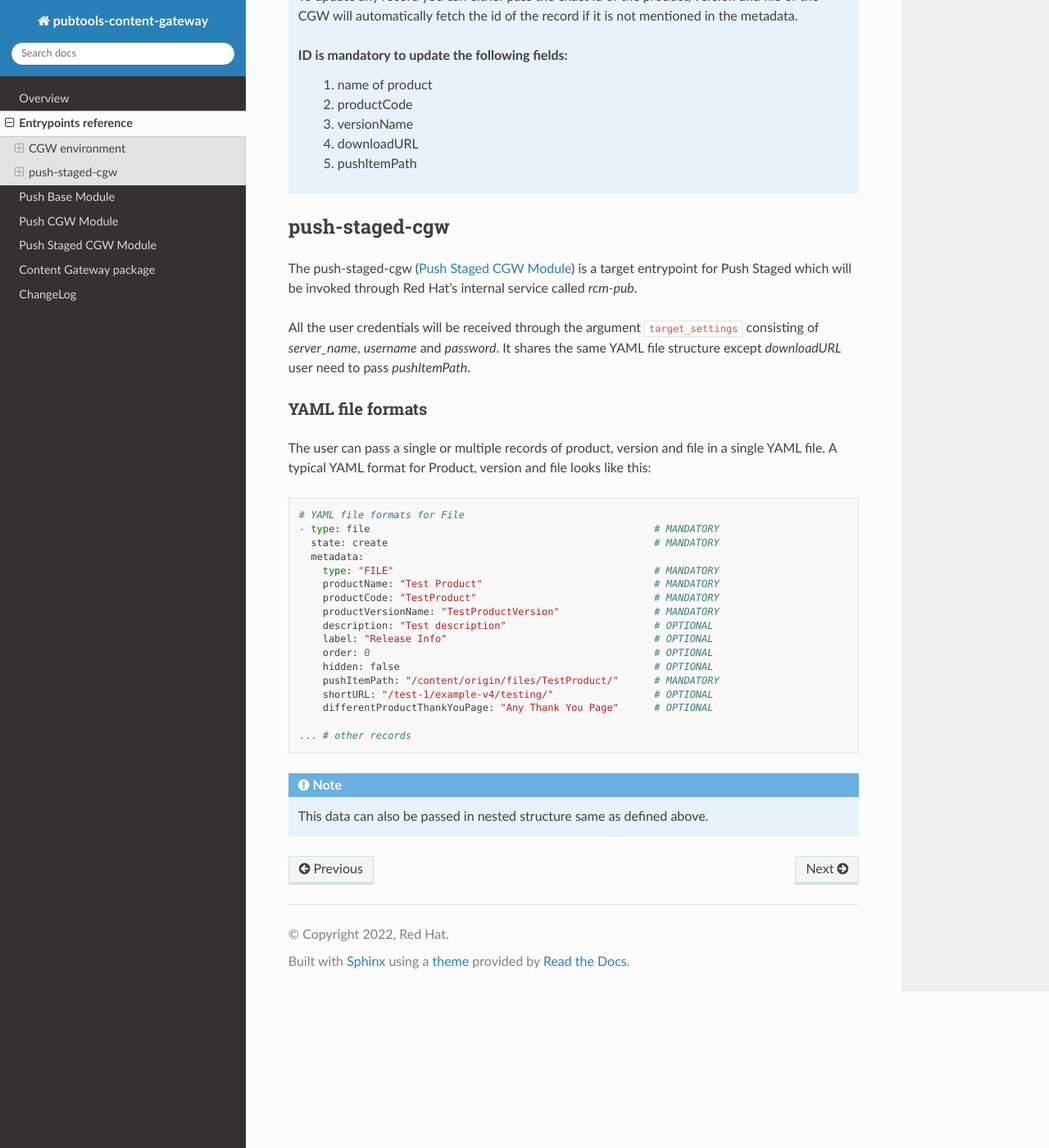
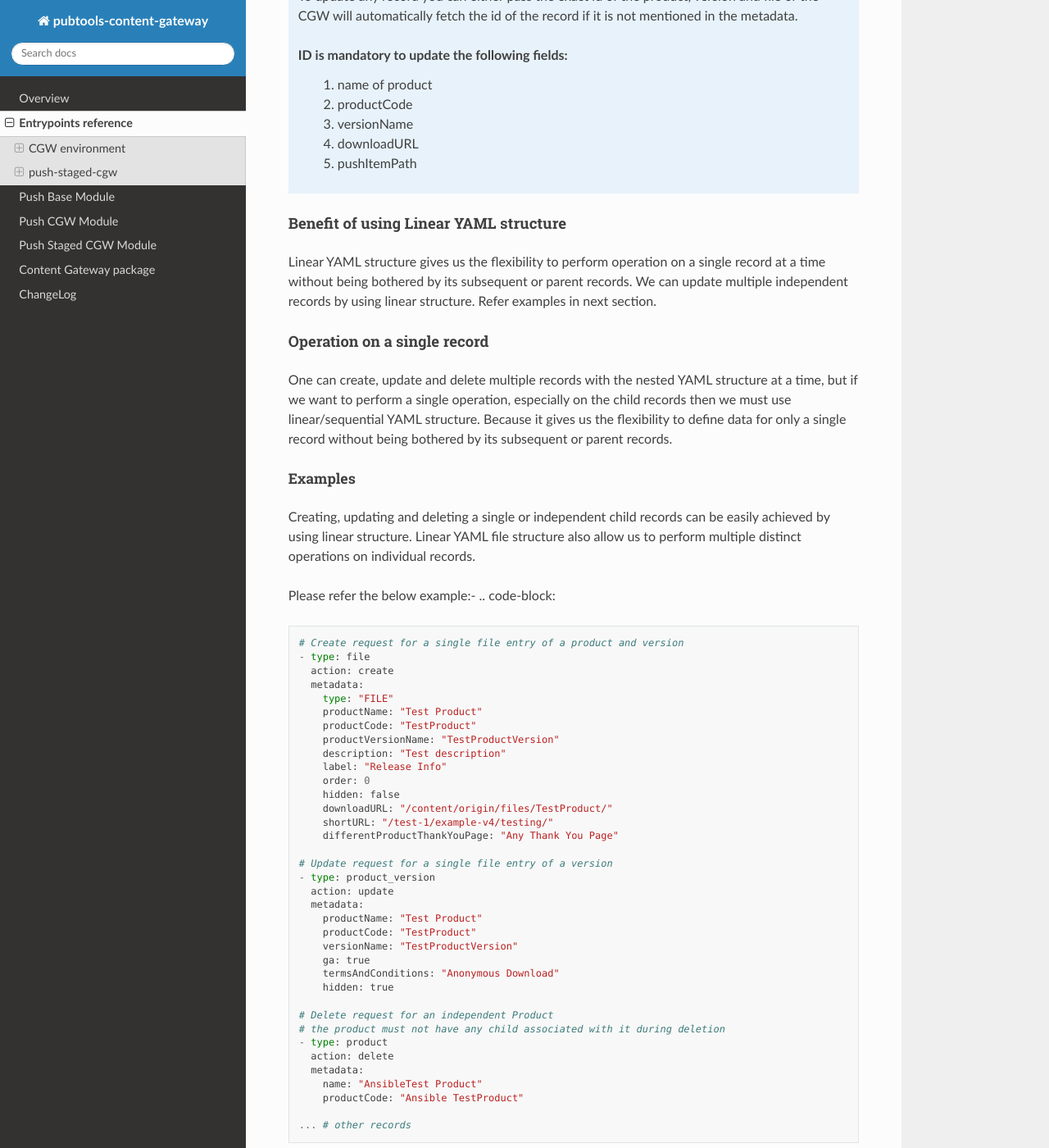
Before and after one commit to release-engineering/pubtools-content-gateway, a Sphinx documentation site: the page built from docs/entrypoints_reference.rst, in a window 1280 px wide and 1400 px high, scrolled down 3737 px. Shown: the whole window at 82% size. Built offline with Sphinx 7.4.7 and the Read the Docs theme 2.0.0, drawn with Linux system fonts in a browser that asks for light colours.

Commit message:
Making centralized action for nested yaml structure

```diff
--- a/docs/entrypoints_reference.rst
+++ b/docs/entrypoints_reference.rst
@@ -198,6 +198,65 @@ To know more content gateway operations about add, update and delete please visi
         #. downloadURL
         #. pushItemPath
 
+Benefit of using Linear YAML structure
+---------------------------------------------
+Linear YAML structure gives us the flexibility to perform operation on a single
+record at a time without being bothered by its subsequent or parent records.
+We can update multiple independent records by using linear structure. Refer examples in next section.
+
+Operation on a single record
+-----------------------------
+One can create, update and delete multiple records with the nested YAML structure at a time,
+but if we want to perform a single operation, especially on the child records then we must use
+linear/sequential YAML structure. Because it gives us the flexibility to define data for only a single
+record without being bothered by its subsequent or parent records.
+
+Examples
+___________
+Creating, updating and deleting a single or independent child records can be
+easily achieved by using linear structure. Linear YAML file structure also allow
+us to perform multiple distinct operations on individual records.
+
+Please refer the below example:-
+.. code-block::
+
+    # Create request for a single file entry of a product and version
+    - type: file
+      action: create
+      metadata:
+        type: "FILE"
+        productName: "Test Product"
+        productCode: "TestProduct"
+        productVersionName: "TestProductVersion"
+        description: "Test description"
+        label: "Release Info"
+        order: 0
+        hidden: false
+        downloadURL: "/content/origin/files/TestProduct/"
+        shortURL: "/test-1/example-v4/testing/"
+        differentProductThankYouPage: "Any Thank You Page"
+
+    # Update request for a single file entry of a version
+    - type: product_version
+      action: update
+      metadata:
+        productName: "Test Product"
+        productCode: "TestProduct"
+        versionName: "TestProductVersion"
+        ga: true
+        termsAndConditions: "Anonymous Download"
+        hidden: true
+
+    # Delete request for an independent Product
+    # the product must not have any child associated with it during deletion
+    - type: product
+      action: delete
+      metadata:
+        name: "AnsibleTest Product"
+        productCode: "Ansible TestProduct"
+
+    ... # other records
+
 
 push-staged-cgw
 ........................
@@ -223,7 +282,6 @@ A typical YAML format for Product, version and file looks like this:
         productName: "Test Product"                             # MANDATORY
         productCode: "TestProduct"                              # MANDATORY
         productVersionName: "TestProductVersion"                # MANDATORY
-        description: "Test description"                         # OPTIONAL
         label: "Release Info"                                   # OPTIONAL
         order: 0                                                # OPTIONAL
         hidden: false                                           # OPTIONAL
```
Also changed, not shown: 4 other files.
